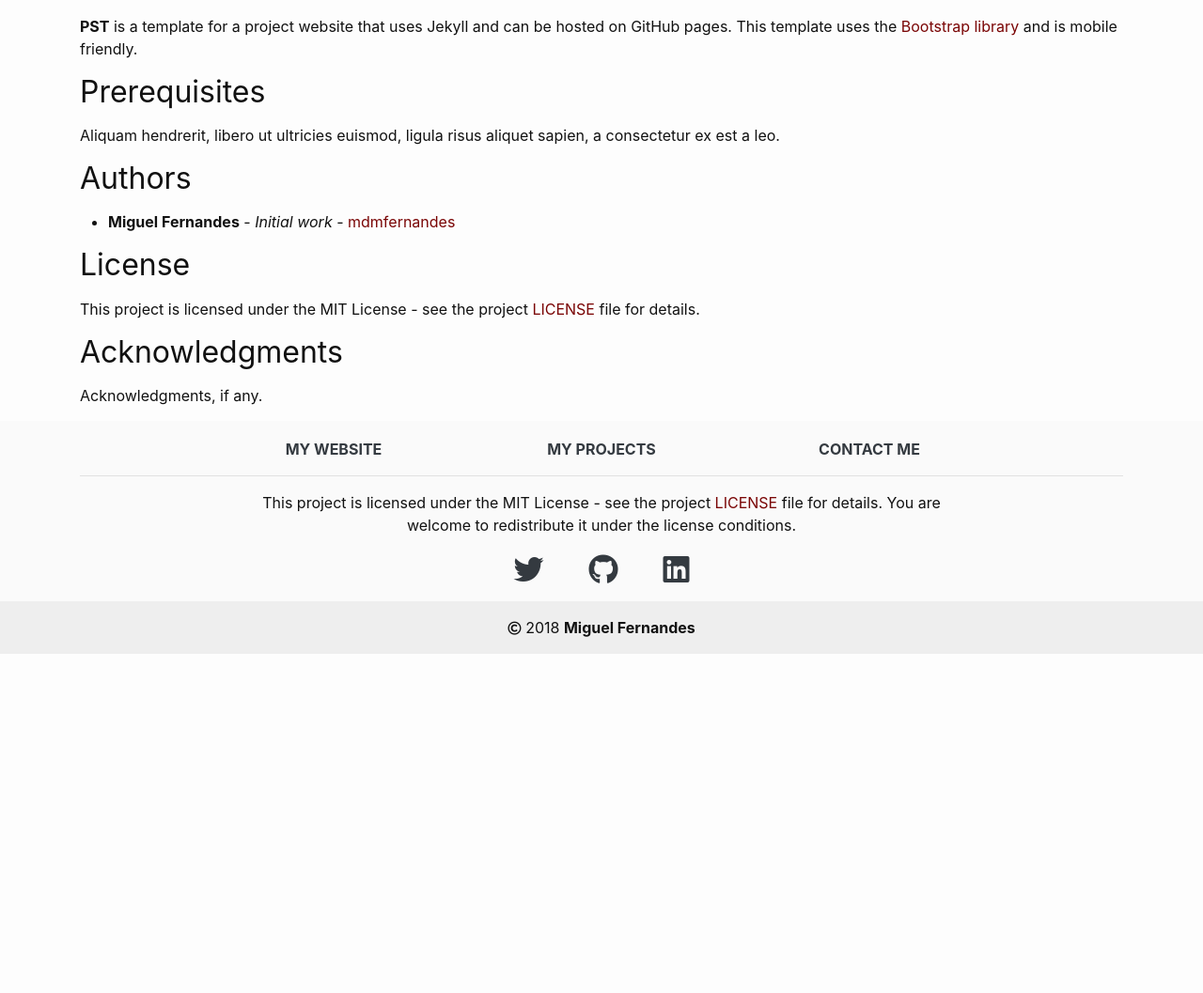
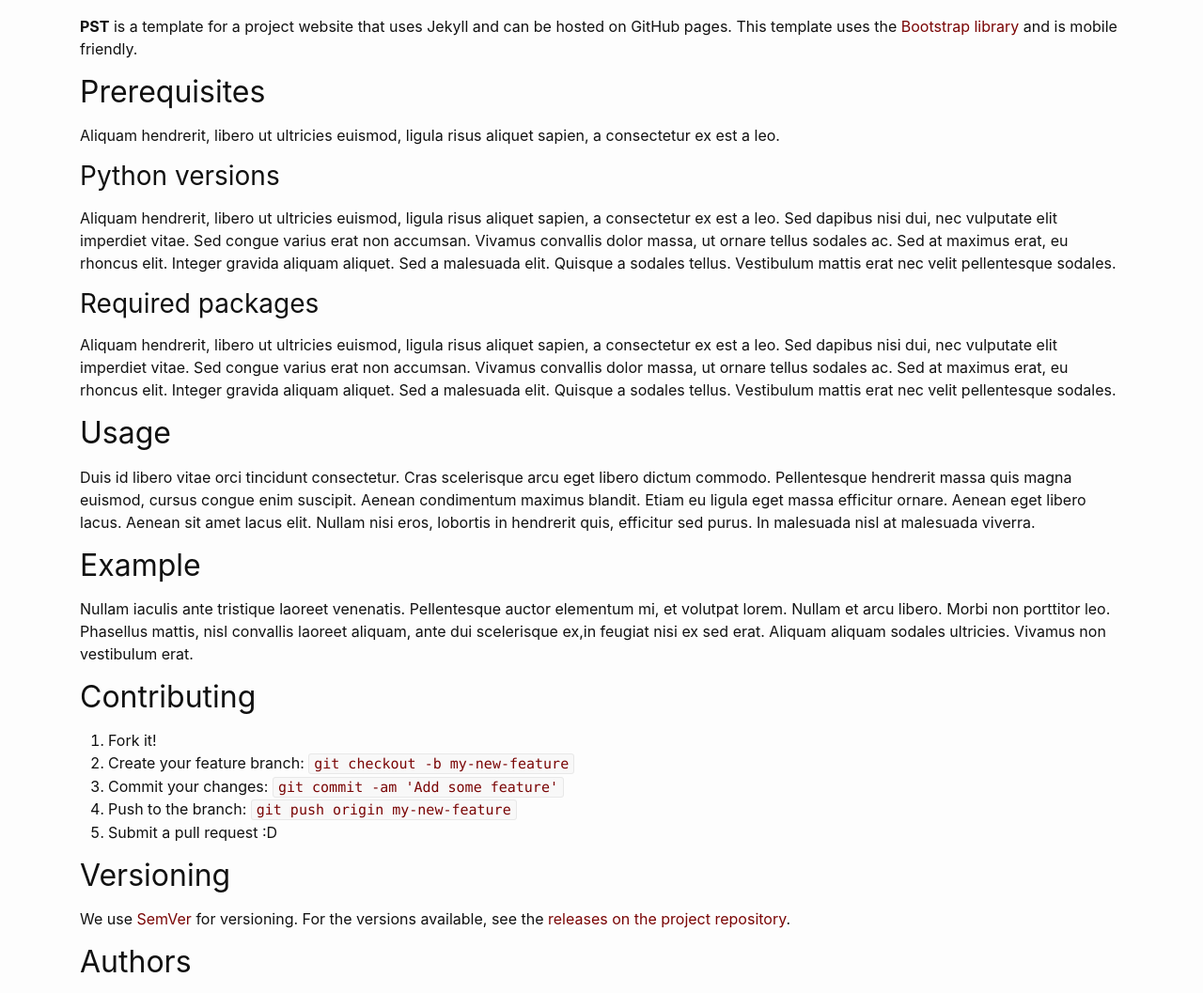
Before and after one commit to mdmfernandes/project-site-template, a Jekyll site: the page built from index.md, in a window 1280 px wide and 1400 px high. Shown: the part 343-1400 px from the top of the window at 94% size. Built offline with Jekyll 4.4.1, drawn with Linux system fonts in a browser that asks for light colours; nearby versions of some CDN libraries.

Commit message:
Update index

```diff
--- a/_config.yml
+++ b/_config.yml
@@ -20,7 +20,7 @@ author_projects: https://github.com/mdmfernandes
 
 # Site
 baseurl: "/project-site-template" # the subpath of your site, e.g. /blog
-url: "" # the base hostname & protocol for your site, e.g. http://example.com
+url: "https://mdmfernandes.github.io" # the base hostname & protocol for your site, e.g. http://example.com
 
 header_pages:
   - documentation.md
--- a/index.md
+++ b/index.md
@@ -8,6 +8,34 @@ title: Project Home
 ## Prerequisites
 
 Aliquam hendrerit, libero ut ultricies euismod, ligula risus aliquet sapien, a consectetur ex est a leo.
+
+### Python versions
+
+Aliquam hendrerit, libero ut ultricies euismod, ligula risus aliquet sapien, a consectetur ex est a leo. Sed dapibus nisi dui, nec vulputate elit imperdiet vitae. Sed congue varius erat non accumsan. Vivamus convallis dolor massa, ut ornare tellus sodales ac. Sed at maximus erat, eu rhoncus elit. Integer gravida aliquam aliquet. Sed a malesuada elit. Quisque a sodales tellus. Vestibulum mattis erat nec velit pellentesque sodales.
+
+### Required packages
+
+Aliquam hendrerit, libero ut ultricies euismod, ligula risus aliquet sapien, a consectetur ex est a leo. Sed dapibus nisi dui, nec vulputate elit imperdiet vitae. Sed congue varius erat non accumsan. Vivamus convallis dolor massa, ut ornare tellus sodales ac. Sed at maximus erat, eu rhoncus elit. Integer gravida aliquam aliquet. Sed a malesuada elit. Quisque a sodales tellus. Vestibulum mattis erat nec velit pellentesque sodales.
+
+## Usage
+
+Duis id libero vitae orci tincidunt consectetur. Cras scelerisque arcu eget libero dictum commodo. Pellentesque hendrerit massa quis magna euismod, cursus congue enim suscipit. Aenean condimentum maximus blandit. Etiam eu ligula eget massa efficitur ornare. Aenean eget libero lacus. Aenean sit amet lacus elit. Nullam nisi eros, lobortis in hendrerit quis, efficitur sed purus. In malesuada nisl at malesuada viverra.
+
+## Example
+
+Nullam iaculis ante tristique laoreet venenatis. Pellentesque auctor elementum mi, et volutpat lorem. Nullam et arcu libero. Morbi non porttitor leo. Phasellus mattis, nisl convallis laoreet aliquam, ante dui scelerisque ex,in feugiat nisi ex sed erat. Aliquam aliquam sodales ultricies. Vivamus non vestibulum erat.
+
+## Contributing
+
+1. Fork it!
+2. Create your feature branch: `git checkout -b my-new-feature`
+3. Commit your changes: `git commit -am 'Add some feature'`
+4. Push to the branch: `git push origin my-new-feature`
+5. Submit a pull request :D
+
+## Versioning
+
+We use [SemVer](http://semver.org/){:target="_blank"} for versioning. For the versions available, see the [releases on the project repository](https://github.com/mdmfernandes/project-site-template/releases/){:target="_blank"}.
 
 ## Authors
 
```
